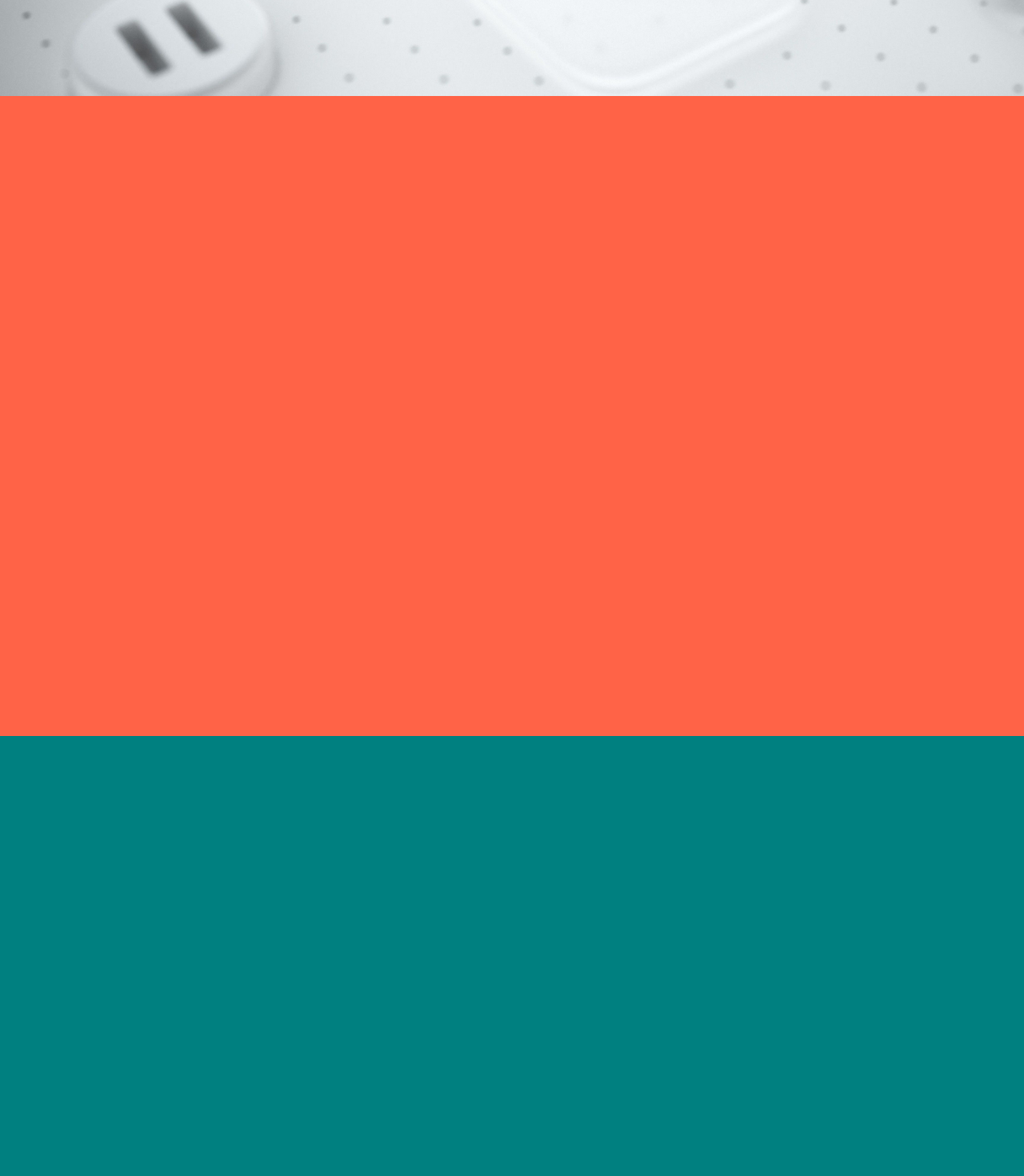
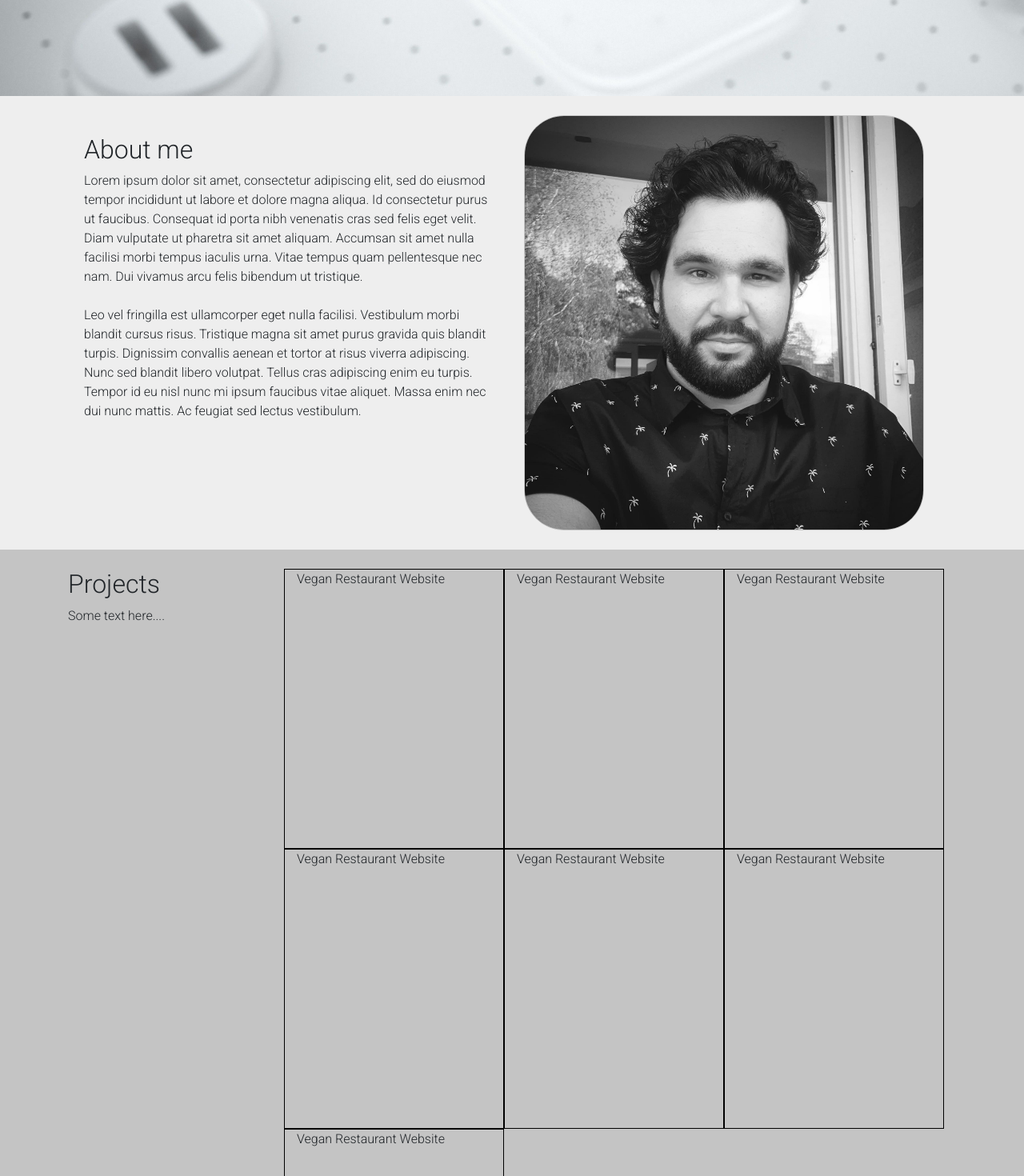
Before and after one commit to DizdarArmin/portofolio, a React (Create React App) app: page / in a window 1280 px wide. Shown: the part 720-2190 px from the top of the page at 80% size. Built offline with nearby package versions, Linux system fonts and the light colour scheme.

Commit message:
hero, about and grid system for projects

```diff
--- a/public/index.html
+++ b/public/index.html
@@ -9,6 +9,7 @@
       rel="stylesheet"
       href="https://use.fontawesome.com/releases/v5.8.2/css/all.css"
     />
+
     <!-- Google Fonts -->
     <link
       rel="stylesheet"
--- a/src/App.css
+++ b/src/App.css
@@ -1,4 +1,5 @@
 * {
+  font-family: "Roboto", sans-serif;
   padding: 0;
   margin: 0;
 }
--- a/src/components/About.jsx
+++ b/src/components/About.jsx
@@ -1,5 +1,35 @@
 import "../css/About.css";
-import Image from "../images/profile.png";
+import Image from "../images/profile.jpg";
 export default function About() {
-  return <section className="about" id="about"></section>;
+  return (
+    <section className="about container-fluid" id="about">
+      <div className="container">
+        <div className="row">
+          <div className="col col-12 col-xs-12 col-sm-3 col-md-6 align-center">
+            <img className="img img-fluid profile" src={Image}></img>
+          </div>
+          <div className="col col-12 col-xs-12 col-sm-9 col-md-6 about-text py-4">
+            <h2>About me</h2>
+            <p>
+              Lorem ipsum dolor sit amet, consectetur adipiscing elit, sed do
+              eiusmod tempor incididunt ut labore et dolore magna aliqua. Id
+              consectetur purus ut faucibus. Consequat id porta nibh venenatis
+              cras sed felis eget velit. Diam vulputate ut pharetra sit amet
+              aliquam. Accumsan sit amet nulla facilisi morbi tempus iaculis
+              urna. Vitae tempus quam pellentesque nec nam. Dui vivamus arcu
+              felis bibendum ut tristique. <br />
+              <br />
+              Leo vel fringilla est ullamcorper eget nulla facilisi. Vestibulum
+              morbi blandit cursus risus. Tristique magna sit amet purus gravida
+              quis blandit turpis. Dignissim convallis aenean et tortor at risus
+              viverra adipiscing. Nunc sed blandit libero volutpat. Tellus cras
+              adipiscing enim eu turpis. Tempor id eu nisl nunc mi ipsum
+              faucibus vitae aliquet. Massa enim nec dui nunc mattis. Ac feugiat
+              sed lectus vestibulum.
+            </p>
+          </div>
+        </div>
+      </div>
+    </section>
+  );
 }
--- /dev/null
+++ b/src/components/Card.jsx
@@ -0,0 +1,8 @@
+export default function Card({ item }) {
+  const { name, completed, image } = item;
+  return (
+    <div className="col-6 col-md-4 myCard">
+      <div className="">{name}</div>
+    </div>
+  );
+}
--- a/src/components/Hero.jsx
+++ b/src/components/Hero.jsx
@@ -4,6 +4,7 @@ export default function Hero() {
   const style = {
     backgroundImage: `url(${HeroImage})`,
     backgroundSize: `cover`,
+    width: `100%`,
   };
   return (
     <section id="hero" style={style}>
--- a/src/components/Projects.jsx
+++ b/src/components/Projects.jsx
@@ -1,8 +1,28 @@
 import "../css/Projects.css";
+import Image from "../images/hero.jpeg";
+import { getProjects } from "../data";
+import Card from "./Card";
+
 export default function Projects() {
+  function MapProjects() {
+    let projects = getProjects();
+    let mappedProject = projects.map((item) => <Card item={item} />);
+    return mappedProject;
+  }
+
   return (
-    <section className="projects" id="projects">
-      <div></div>
+    <section className="projects container-fluid" id="projects">
+      <div className="container">
+        <div className="row ">
+          <div className="col-12 col-md-3">
+            <h2>Projects</h2>
+            <p>Some text here....</p>
+          </div>
+          <div className="col-12 col-md-9 row align-center">
+            {MapProjects()}
+          </div>
+        </div>
+      </div>
     </section>
   );
 }
--- a/src/css/About.css
+++ b/src/css/About.css
@@ -1,5 +1,32 @@
 .about {
-  width: 100vw;
-  height: 100vh;
-  background-color: tomato;
+  width: 100%px;
+  height: 100%;
+  background-color: #eeeeee;
+  padding-top: 24px;
+  padding-bottom: 24px;
 }
+.about-text {
+  max-width: 550px;
+}
+.profile {
+  display: flex;
+  justify-content: center;
+  align-items: center;
+  width: 100%;
+  max-width: 500px;
+  border: 1px solid #c4c4c4;
+  border-radius: 50px;
+  -webkit-filter: grayscale(100%);
+  filter: grayscale(100%);
+}
+.profile:hover {
+  -webkit-filter: none;
+  filter: none;
+}
+
+@media (min-width: 414px) {
+  .about .row {
+    display: flex;
+    flex-direction: row-reverse;
+  }
+}
--- a/src/css/Hero.css
+++ b/src/css/Hero.css
@@ -7,7 +7,5 @@
   align-items: center;
 }
 .hero-text {
-  margin-left: 16px;
-  margin-right: 16px;
   text-shadow: 1px 2px #c4c4c4;
 }
--- a/src/css/Projects.css
+++ b/src/css/Projects.css
@@ -1,5 +1,16 @@
 .projects {
-  width: 100vw;
-  height: 100vh;
-  background-color: teal;
+  height: 100%;
+  background-color: #c4c4c4;
+  padding-top: 24px;
 }
+
+.projects-text {
+  width: 100%;
+  background-color: rebeccapurple;
+  max-width: 500px;
+}
+
+.myCard {
+  height: 350px;
+  border: 1px solid black;
+}
--- /dev/null
+++ b/src/data.js
@@ -0,0 +1,63 @@
+let locked = false;
+let projects = [
+  {
+    lock: locked,
+    name: "Vegan Restaurant Website",
+    image: { Image },
+    completed: true,
+    hosting: "https://github.com/DizdarArmin",
+    repository: "https://github.com/DizdarArmin/portofolio",
+  },
+  {
+    lock: locked,
+    name: "Vegan Restaurant Website",
+    image: { Image },
+    completed: true,
+    hosting: "https://github.com/DizdarArmin",
+    repository: "https://github.com/DizdarArmin/portofolio",
+  },
+  {
+    lock: locked,
+    name: "Vegan Restaurant Website",
+    image: { Image },
+    completed: true,
+    hosting: "https://github.com/DizdarArmin",
+    repository: "https://github.com/DizdarArmin/portofolio",
+  },
+  {
+    lock: locked,
+    name: "Vegan Restaurant Website",
+    image: { Image },
+    completed: true,
+    hosting: "https://github.com/DizdarArmin",
+    repository: "https://github.com/DizdarArmin/portofolio",
+  },
+  {
+    lock: locked,
+    name: "Vegan Restaurant Website",
+    image: { Image },
+    completed: true,
+    hosting: "https://github.com/DizdarArmin",
+    repository: "https://github.com/DizdarArmin/portofolio",
+  },
+  {
+    lock: locked,
+    name: "Vegan Restaurant Website",
+    image: { Image },
+    completed: true,
+    hosting: "https://github.com/DizdarArmin",
+    repository: "https://github.com/DizdarArmin/portofolio",
+  },
+  {
+    lock: locked,
+    name: "Vegan Restaurant Website",
+    image: { Image },
+    completed: true,
+    hosting: "https://github.com/DizdarArmin",
+    repository: "https://github.com/DizdarArmin/portofolio",
+  },
+];
+
+export function getProjects() {
+  return projects;
+}
--- a/src/index.css
+++ b/src/index.css
@@ -1,10 +1,5 @@
 body {
   margin: 0;
-  font-family: -apple-system, BlinkMacSystemFont, "Segoe UI", "Roboto", "Oxygen",
-    "Ubuntu", "Cantarell", "Fira Sans", "Droid Sans", "Helvetica Neue",
-    sans-serif;
-  -webkit-font-smoothing: antialiased;
-  -moz-osx-font-smoothing: grayscale;
 }
 
 code {
```
Also changed, not shown: src/App.jsx (renamed from src/App.js), src/images/profile.jpg (added).
